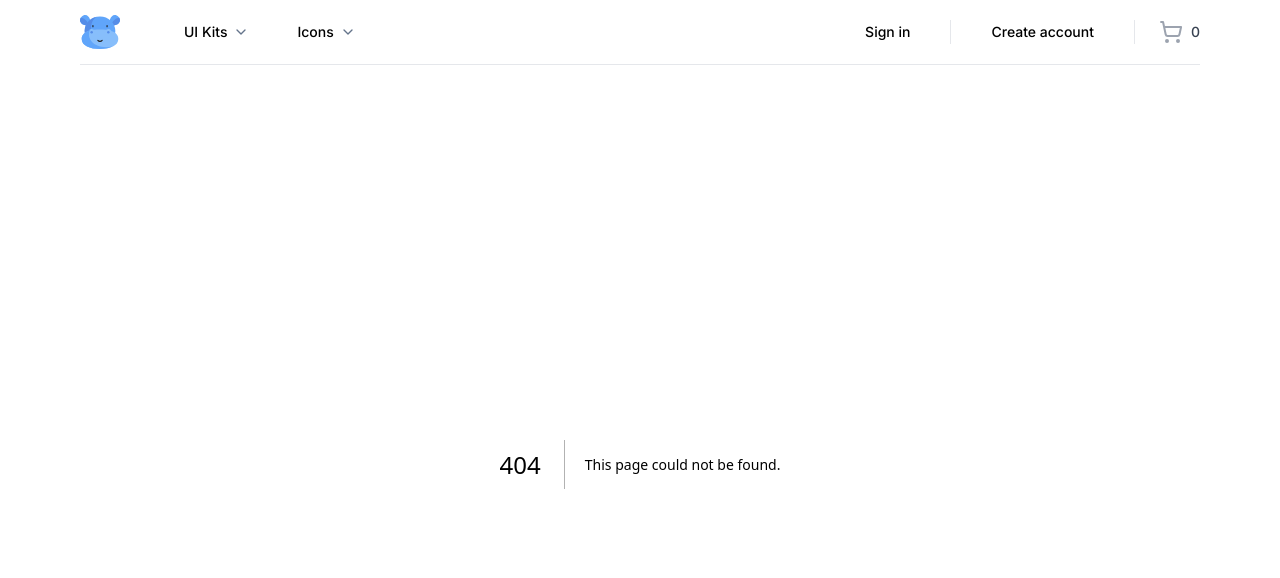
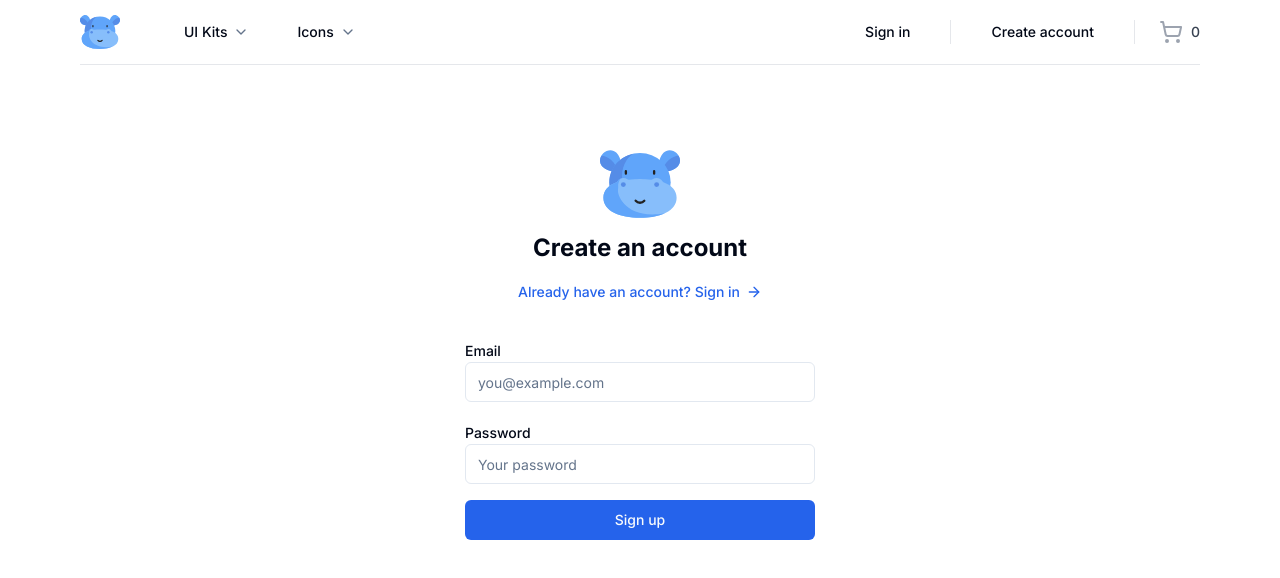
Before and after one commit to KacSzu/marketplace-next, a Next.js app: page /sign-up in a window 1280 px wide. Before the commit this address had no page. Shown: the top 578 px of the page. Built offline with nearby package versions, Linux system fonts and the light colour scheme.

Commit message:
Building sign up page

```diff
--- /dev/null
+++ b/src/app/(auth)/sign-up/page.tsx
@@ -0,0 +1,79 @@
+"use client";
+import { Icons } from "@/components/Icons";
+import { Button, buttonVariants } from "@/components/ui/button";
+import { Input } from "@/components/ui/input";
+import { Label } from "@/components/ui/label";
+import { cn } from "@/lib/utils";
+import { ArrowRight } from "lucide-react";
+import Link from "next/link";
+import { useForm } from "react-hook-form";
+import { zodResolver } from "@hookform/resolvers/zod";
+import {
+  AuthCredentailsValidator,
+  TAuthCredentialsValidor,
+} from "@/lib/validators/account-credentials-validator";
+function SignupPage() {
+  const {
+    register,
+    formState: { errors },
+    handleSubmit,
+  } = useForm<TAuthCredentialsValidor>({
+    resolver: zodResolver(AuthCredentailsValidator),
+  });
+
+  function onSubmit({ email, password }: TAuthCredentialsValidor) {
+    // send data to server
+  }
+  return (
+    <>
+      <div className="container relative flex pt-20 flex-col items-center justify-center lg:px-0">
+        <div className="mx-auto flex w-full flex-col justify-center space-y-6 sm:w-[350px]">
+          <div className="flex flex-col items-center space-y-2 text-center">
+            <Icons.logo className="h-20 w-20" />
+            <h1 className="text-2xl font-bold">Create an account</h1>
+
+            <Link
+              className={buttonVariants({
+                variant: "link",
+                className: "gap-1.5",
+              })}
+              href="/sign-in"
+            >
+              Already have an account? Sign in
+              <ArrowRight className="h-4 w-4" />
+            </Link>
+          </div>
+          <div className="grid gap-6">
+            <form onSubmit={handleSubmit(onSubmit)}>
+              <div className="grid gap-2">
+                <div className="grid gap-1 py-2">
+                  <Label htmlFor="email">Email</Label>
+                  <Input
+                    {...register("email")}
+                    className={cn({
+                      "focus-visible:ring-red-500": errors.email,
+                    })}
+                    placeholder="you@example.com"
+                  />
+                </div>
+                <div className="grid gap-1 py-2">
+                  <Label htmlFor="password">Password</Label>
+                  <Input
+                    {...register("password")}
+                    className={cn({
+                      "focus-visible:ring-red-500": errors.password,
+                    })}
+                    placeholder="Your password"
+                  />
+                </div>
+                <Button>Sign up</Button>
+              </div>
+            </form>
+          </div>
+        </div>
+      </div>
+    </>
+  );
+}
+
+export default SignupPage;
--- /dev/null
+++ b/src/components/ui/input.tsx
@@ -0,0 +1,25 @@
+import * as React from "react"
+
+import { cn } from "@/lib/utils"
+
+export interface InputProps
+  extends React.InputHTMLAttributes<HTMLInputElement> {}
+
+const Input = React.forwardRef<HTMLInputElement, InputProps>(
+  ({ className, type, ...props }, ref) => {
+    return (
+      <input
+        type={type}
+        className={cn(
+          "flex h-10 w-full rounded-md border border-input bg-background px-3 py-2 text-sm ring-offset-background file:border-0 file:bg-transparent file:text-sm file:font-medium placeholder:text-muted-foreground focus-visible:outline-none focus-visible:ring-2 focus-visible:ring-ring focus-visible:ring-offset-2 disabled:cursor-not-allowed disabled:opacity-50",
+          className
+        )}
+        ref={ref}
+        {...props}
+      />
+    )
+  }
+)
+Input.displayName = "Input"
+
+export { Input }
--- /dev/null
+++ b/src/components/ui/label.tsx
@@ -0,0 +1,26 @@
+"use client"
+
+import * as React from "react"
+import * as LabelPrimitive from "@radix-ui/react-label"
+import { cva, type VariantProps } from "class-variance-authority"
+
+import { cn } from "@/lib/utils"
+
+const labelVariants = cva(
+  "text-sm font-medium leading-none peer-disabled:cursor-not-allowed peer-disabled:opacity-70"
+)
+
+const Label = React.forwardRef<
+  React.ElementRef<typeof LabelPrimitive.Root>,
+  React.ComponentPropsWithoutRef<typeof LabelPrimitive.Root> &
+    VariantProps<typeof labelVariants>
+>(({ className, ...props }, ref) => (
+  <LabelPrimitive.Root
+    ref={ref}
+    className={cn(labelVariants(), className)}
+    {...props}
+  />
+))
+Label.displayName = LabelPrimitive.Root.displayName
+
+export { Label }
--- /dev/null
+++ b/src/lib/validators/account-credentials-validator.ts
@@ -0,0 +1,10 @@
+import { z } from "zod";
+
+export const AuthCredentailsValidator = z.object({
+  email: z.string().email(),
+  password: z
+    .string()
+    .min(8, { message: "Password must be at least 8 characters long." }),
+});
+
+export type TAuthCredentialsValidor = z.infer<typeof AuthCredentailsValidator>;
```
Also changed, not shown: package.json (+6 -1 lines), 1 other file (tests, documents, lock files or other folders).
